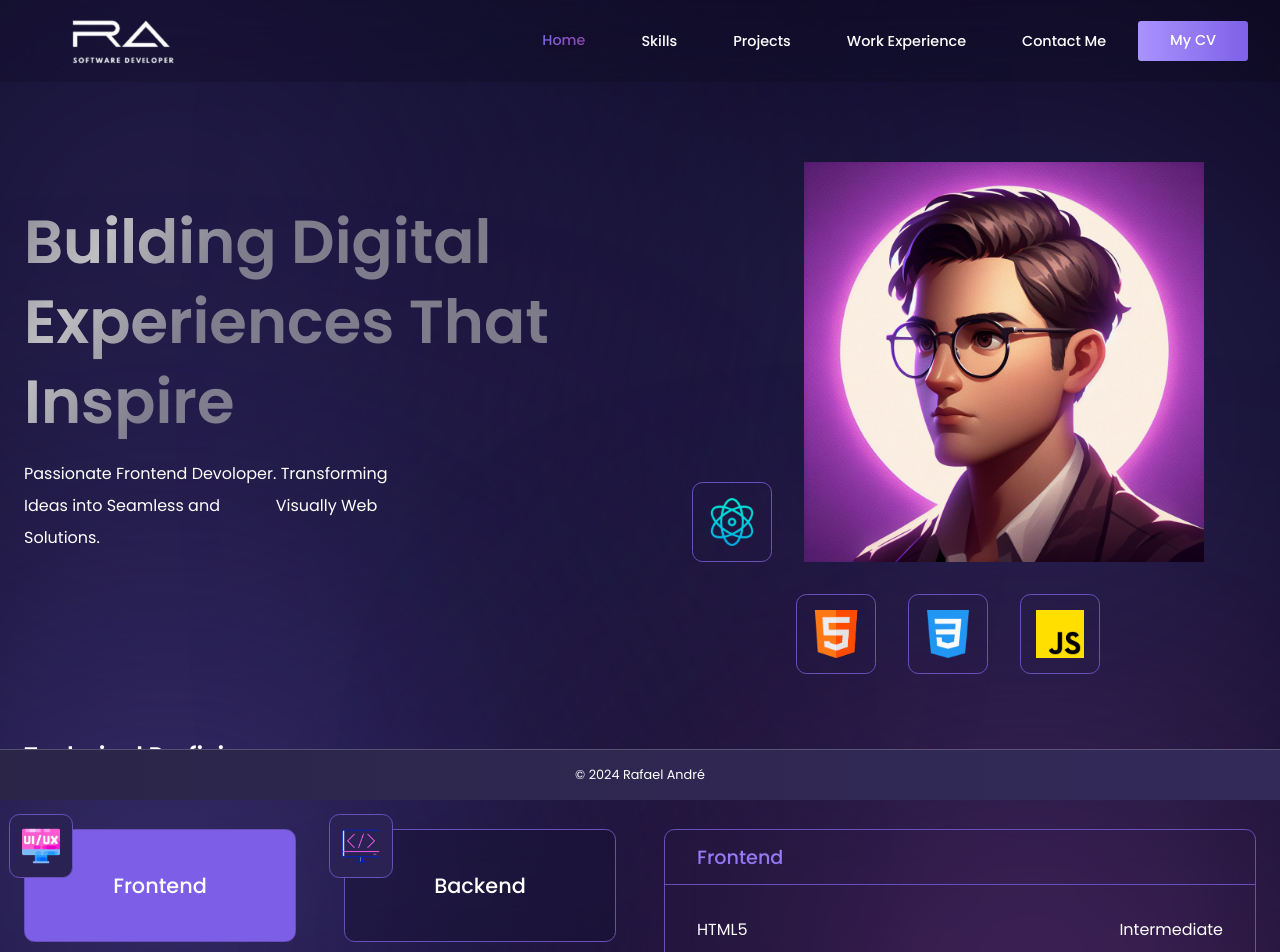
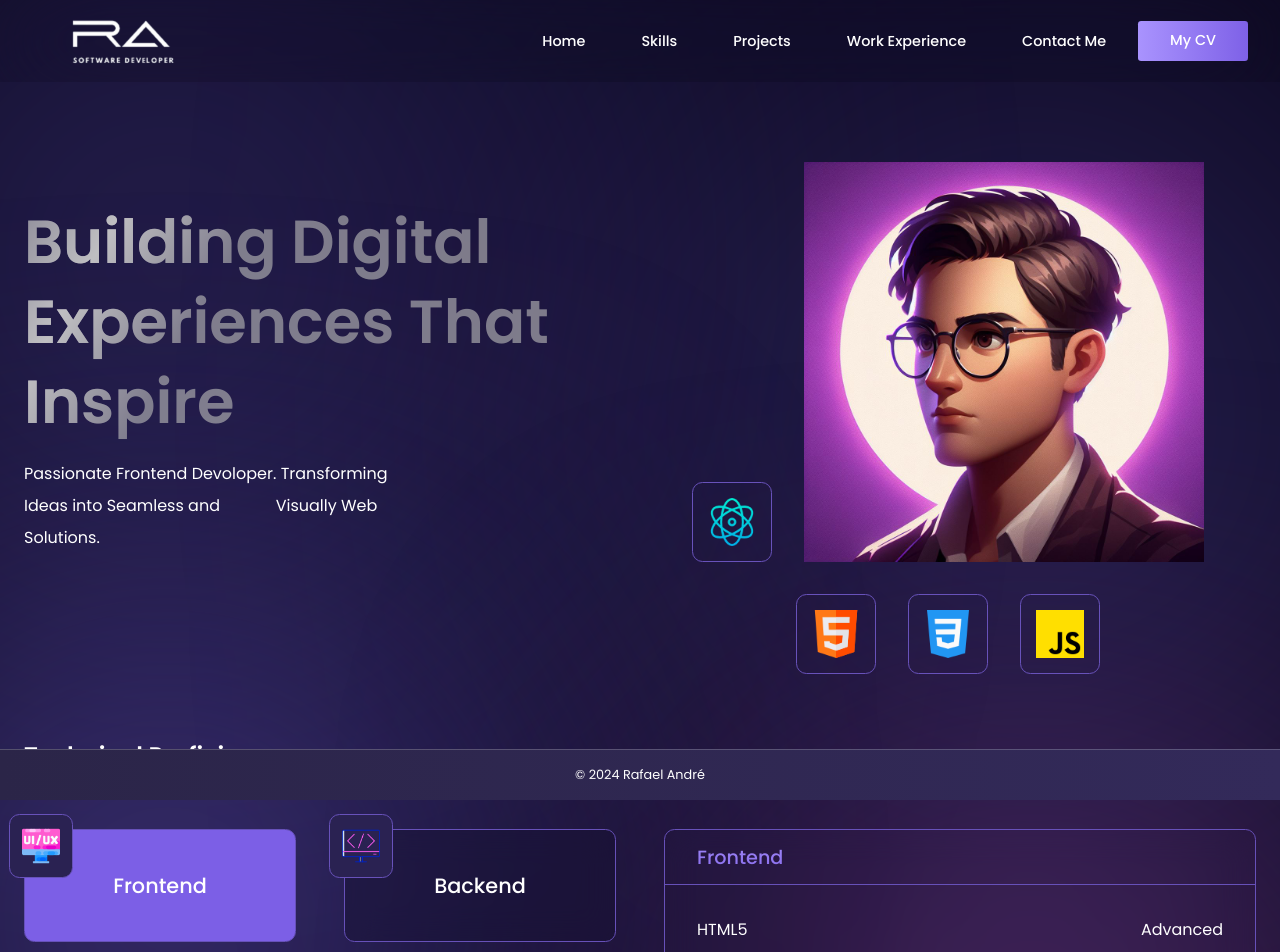
Before and after one commit to kromenz/webport, a React (Create React App) app: page / in a window 1280 px wide. Shown: the top 952 px of the page. Built offline with nearby package versions, Linux system fonts and the light colour scheme.

Commit message:
update favicon and title, add resume image; enhance contact form and sections with framer-motion animations; adjust skill percentages in data

```diff
--- a/public/index.html
+++ b/public/index.html
@@ -2,14 +2,13 @@
 <html lang="en">
   <head>
     <meta charset="utf-8" />
-    <link rel="icon" href="%PUBLIC_URL%/favicon.ico" />
+    <link rel="icon" href="%PUBLIC_URL%/resume.png" />
     <meta name="viewport" content="width=device-width, initial-scale=1" />
     <meta name="theme-color" content="#000000" />
     <meta
       name="description"
-      content="Web site created using create-react-app"
-    />
-    <link rel="apple-touch-icon" href="%PUBLIC_URL%/logo192.png" />
+      content="Web site created using create-react-app" />
+    <link rel="apple-touch-icon" href="%PUBLIC_URL%/resume.png" />
     <!--
       manifest.json provides metadata used when your web app is installed on a
       user's mobile device or desktop. See https://developers.google.com/web/fundamentals/web-app-manifest/
@@ -24,7 +23,7 @@
       work correctly both with client-side routing and a non-root public URL.
       Learn how to configure a non-root public URL by running `npm run build`.
     -->
-    <title>React App</title>
+    <title>Web Portfolio</title>
   </head>
   <body>
     <noscript>You need to enable JavaScript to run this app.</noscript>
--- a/src/App.css
+++ b/src/App.css
@@ -2,6 +2,7 @@
   max-width: 1300px !important;
   margin: 0 auto;
   position: relative;
+  padding: 2rem 1.5rem;
 }
 
 @media (max-width: 1300px) {
--- a/src/components/ContactMe/ContactForm/ContactForm.jsx
+++ b/src/components/ContactMe/ContactForm/ContactForm.jsx
@@ -58,6 +58,7 @@ const ContactForm = () => {
         <textarea
           name="message"
           placeholder="Message"
+          rows="5"
           value={formData.message}
           onChange={handleChange}></textarea>
         <button type="submit">SEND</button>
--- a/src/components/ContactMe/ContactMe.jsx
+++ b/src/components/ContactMe/ContactMe.jsx
@@ -1,5 +1,6 @@
 import React from "react";
 import "./ContactMe.css";
+import { motion } from "framer-motion";
 import ContactInfoCard from "./ContactInfoCard/ContactInfoCard";
 import ContactForm from "./ContactForm/ContactForm";
 import { faEnvelope } from "@fortawesome/free-solid-svg-icons";
@@ -7,7 +8,14 @@ import { faGithub, faLinkedin } from "@fortawesome/free-brands-svg-icons";
 
 const ContactMe = () => {
   return (
-    <section id="contact" className="contact-container">
+    <motion.section
+      id="contact"
+      className="contact-container"
+      initial={{ opacity: 0, y: 50 }}
+      whileInView={{ opacity: 1, y: 0 }}
+      exit={{ opacity: 0, y: -50 }}
+      viewport={{ once: false, amount: 0.4 }}
+      transition={{ duration: 0.6, ease: "easeOut" }}>
       <h5>Contact Me</h5>
       <div className="contact-content">
         <div style={{ flex: 1 }}>
@@ -31,7 +39,7 @@ const ContactMe = () => {
           <ContactForm />
         </div>
       </div>
-    </section>
+    </motion.section>
   );
 };
 
--- a/src/components/Hero/Hero.jsx
+++ b/src/components/Hero/Hero.jsx
@@ -1,12 +1,19 @@
 import React from "react";
 import "./Hero.css";
+import { motion } from "framer-motion";
 import BlurText from "../../blocks/BlurText/BlurText";
 import ShinyText from "../../blocks/ShinyText/ShinyText";
-import StarBorder from "../../animations/StarBorder/StarBorder";
 
 const Hero = () => {
   return (
-    <section id="home" className="hero-container">
+    <motion.section
+      id="home"
+      className="hero-container"
+      initial={{ opacity: 0, y: 50 }}
+      whileInView={{ opacity: 1, y: 0 }}
+      exit={{ opacity: 0, y: -50 }}
+      viewport={{ once: false, amount: 0.4 }}
+      transition={{ duration: 0.6, ease: "easeOut" }}>
       <div className="hero-content">
         <h2 className="text-white">
           <ShinyText
@@ -47,7 +54,7 @@ const Hero = () => {
           </div>
         </div>
       </div>
-    </section>
+    </motion.section>
   );
 };
 
--- a/src/components/Projects/Projects.jsx
+++ b/src/components/Projects/Projects.jsx
@@ -1,6 +1,7 @@
 import React, { useRef } from "react";
 import Slider from "react-slick";
 import "./Projects.css";
+import { motion } from "framer-motion";
 import { PROJECTS } from "../../utils/data";
 import ProjectsCard from "./ProjectsCard/ProjectsCard";
 import "slick-carousel/slick/slick.css";
@@ -35,7 +36,14 @@ const Projects = () => {
   };
 
   return (
-    <section id="projects" className="projects-container">
+    <motion.section
+      id="projects"
+      className="projects-container"
+      initial={{ opacity: 0, y: 50 }}
+      whileInView={{ opacity: 1, y: 0 }}
+      exit={{ opacity: 0, y: -50 }}
+      viewport={{ once: false, amount: 0.4 }}
+      transition={{ duration: 0.6, ease: "easeOut" }}>
       <h5>My Projects</h5>
       <div className="arrow-right" onClick={slideRight}>
         <span className="material-symbols-outlined">chevron_right</span>
@@ -56,7 +64,7 @@ const Projects = () => {
           />
         ))}
       </Slider>
-    </section>
+    </motion.section>
   );
 };
 
--- a/src/components/Skills/Skills.jsx
+++ b/src/components/Skills/Skills.jsx
@@ -1,5 +1,7 @@
 import React, { useState } from "react";
 import "./Skills.css";
+import { motion } from "framer-motion";
+
 import { SKILLS } from "../../utils/data";
 import SkillCard from "./SkillCard/SkillCard";
 import SkillInfoCard from "./SkillsInfoCard/SkillInfoCard";
@@ -11,7 +13,14 @@ const Skills = () => {
   };
 
   return (
-    <section id="skills" className="skills-container">
+    <motion.section
+      id="skills"
+      className="skills-container"
+      initial={{ opacity: 0, y: 50 }}
+      whileInView={{ opacity: 1, y: 0 }}
+      exit={{ opacity: 0, y: -50 }}
+      viewport={{ once: false, amount: 0.4 }}
+      transition={{ duration: 0.6, ease: "easeOut" }}>
       <h5>Technical Proficiency</h5>
       <div className="skills-content">
         <div className="skills">
@@ -34,7 +43,7 @@ const Skills = () => {
           />
         </div>
       </div>
-    </section>
+    </motion.section>
   );
 };
 
--- a/src/components/WorkExperience/WorkExperience.jsx
+++ b/src/components/WorkExperience/WorkExperience.jsx
@@ -1,5 +1,6 @@
 import React, { useRef, useState, useEffect } from "react";
 import "./WorkExperience.css";
+import { motion } from "framer-motion";
 import { WORK_EXPERIENCE } from "../../utils/data";
 import ExperienceCard from "./ExperienceCard/ExperienceCard";
 import Slider from "react-slick";
@@ -10,7 +11,6 @@ const WorkExperience = () => {
   const [isAscending, setIsAscending] = useState(false);
 
   useEffect(() => {
-    // Ordenar as experiências de trabalho por data de forma decrescente por padrão
     const sortedExperience = [...WORK_EXPERIENCE].sort(
       (a, b) =>
         new Date(b.date.split(" - ")[0]) - new Date(a.date.split(" - ")[0])
@@ -51,7 +51,14 @@ const WorkExperience = () => {
   };
 
   return (
-    <section id="work" className="experience-container">
+    <motion.section
+      id="work"
+      className="experience-container"
+      initial={{ opacity: 0, y: 50 }}
+      whileInView={{ opacity: 1, y: 0 }}
+      exit={{ opacity: 0, y: -50 }}
+      viewport={{ once: false, amount: 0.4 }}
+      transition={{ duration: 0.6, ease: "easeOut" }}>
       <div className="experience-header">
         <h5>Work Experience</h5>
         <button onClick={toggleSortOrder} className="sort-button">
@@ -72,7 +79,7 @@ const WorkExperience = () => {
           ))}
         </Slider>
       </div>
-    </section>
+    </motion.section>
   );
 };
 
--- a/src/components/navbar/navbar.jsx
+++ b/src/components/navbar/navbar.jsx
@@ -4,7 +4,6 @@ import MobileNav from "./MobileNav/MobileNav";
 import PDF from "../../CV.pdf";
 import AnchorLink from "react-anchor-link-smooth-scroll";
 import { motion } from "framer-motion";
-import GradientText from "../../blocks/GradientText/GradientText";
 
 const Navbar = () => {
   const [openMenu, setOpenMenu] = useState(false);
@@ -35,13 +34,7 @@ const Navbar = () => {
               animate="visible"
               transition={{ delay: 0.1, duration: 0.3 }}>
               <AnchorLink className="anchor-link" href="#home">
-                <motion.a className="menu-item">
-                  <GradientText
-                    colors={["#7c66e3", "#8e44ad", "#6c3483", "#9b59b6"]}
-                    speed={3}>
-                    Home
-                  </GradientText>
-                </motion.a>
+                <motion.a className="menu-item">Home</motion.a>
               </AnchorLink>
             </motion.li>
             <motion.li
--- a/src/utils/data.js
+++ b/src/utils/data.js
@@ -3,8 +3,8 @@ export const SKILLS = [
     title: "Frontend",
     icon: "/assets/images/frontend.png",
     skills: [
-      { skill: "HTML5", percentage: "50%" },
-      { skill: "CSS3 (Sass/SCSS)", percentage: "50%" },
+      { skill: "HTML5", percentage: "75%" },
+      { skill: "CSS3 (Sass/SCSS)", percentage: "60%" },
       { skill: "JavaScript", percentage: "50%" },
       { skill: "React.js", percentage: "50%" },
     ],
@@ -22,7 +22,7 @@ export const SKILLS = [
     icon: "/assets/images/db.png",
     skills: [
       { skill: "Postgres", percentage: "70%" },
-      { skill: "SQL Server", percentage: "50%" },
+      { skill: "SQL Server", percentage: "80%" },
       { skill: "Mongo DB", percentage: "30%" },
       { skill: "Firebase", percentage: "50%" },
     ],
@@ -33,6 +33,7 @@ export const SKILLS = [
     skills: [
       { skill: "Python", percentage: "50%" },
       { skill: "C#", percentage: "30%" },
+      { skill: "C", percentage: "30%" },
       { skill: "PHP", percentage: "30%" },
       { skill: "Kotlin", percentage: "50%" },
       { skill: "JAVA", percentage: "30%" },
```
Also changed, not shown: public/resume.png (added).
